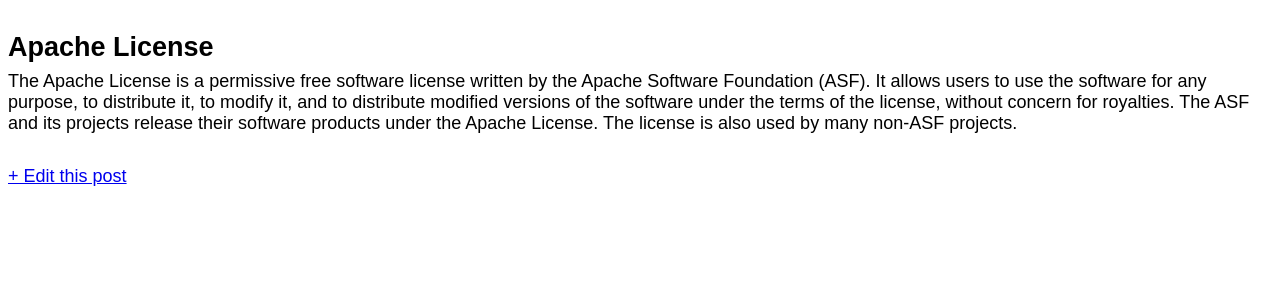
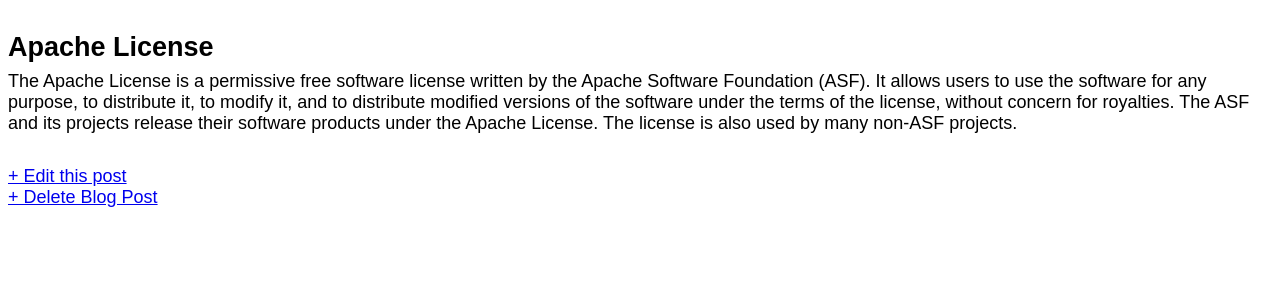
Before and after one commit to gunjanak/Django_lessons, a Django app: page /post/2/ in a window 1280 px wide. Shown: the part 99-399 px from the top of the page. Run offline with Django 4.2, Linux system fonts and the light colour scheme; data comes from the database, SQL or seed files in the repository; both versions use the stored data as it was after the commit; some web fonts are replaced.

Commit message:
Lesson V Delete Option Added

```diff
--- a/django_blog_app/blog/urls.py
+++ b/django_blog_app/blog/urls.py
@@ -1,11 +1,13 @@
 from django.urls import path
-from .views import BlogListView, BlogDetailView, BlogCreateView, BlogUpdateView
+from .views import BlogListView, BlogDetailView, BlogCreateView, BlogUpdateView,BlogDeleteView
 
 urlpatterns = [
     path("post/<int:pk>/edit/",BlogUpdateView.as_view(),name="post_edit"),
     path("post/new/",BlogCreateView.as_view(),name="post_new"),
     path("post/<int:pk>/",BlogDetailView.as_view(),
          name="post_detail"),
+    path("post/<int:pk>/delete/",BlogDeleteView.as_view(),
+         name="post_delete"),
     path("",BlogListView.as_view(),name="home"),
 
 ]
--- a/django_blog_app/blog/views.py
+++ b/django_blog_app/blog/views.py
@@ -1,5 +1,6 @@
 from django.views.generic import ListView, DetailView
-from django.views.generic.edit import CreateView, UpdateView
+from django.views.generic.edit import CreateView, UpdateView, DeleteView
+from django.urls import reverse_lazy
 
 from .models import Post
 
@@ -21,3 +22,8 @@
     model = Post
     template_name = "post_edit.html"
     fields = ["title","body"]
+
+class BlogDeleteView(DeleteView):
+    model = Post
+    template_name = "post_delete.html"
+    success_url = reverse_lazy("home")
--- a/django_blog_app/templates/post_detail.html
+++ b/django_blog_app/templates/post_detail.html
@@ -5,5 +5,6 @@
     <p>{{ post.body }}</p>
 </div>
 <a href="{% url 'post_edit' post.pk %}">+ Edit this post</a>
-
+<br>
+<a href="{% url "post_delete" post.pk %}">+ Delete Blog Post</a>
 {% endblock content %}
```
Also changed, not shown: django_blog_app/templates/post_delete.html (added, +9 -0 lines), django_blog_app/db.sqlite3.
